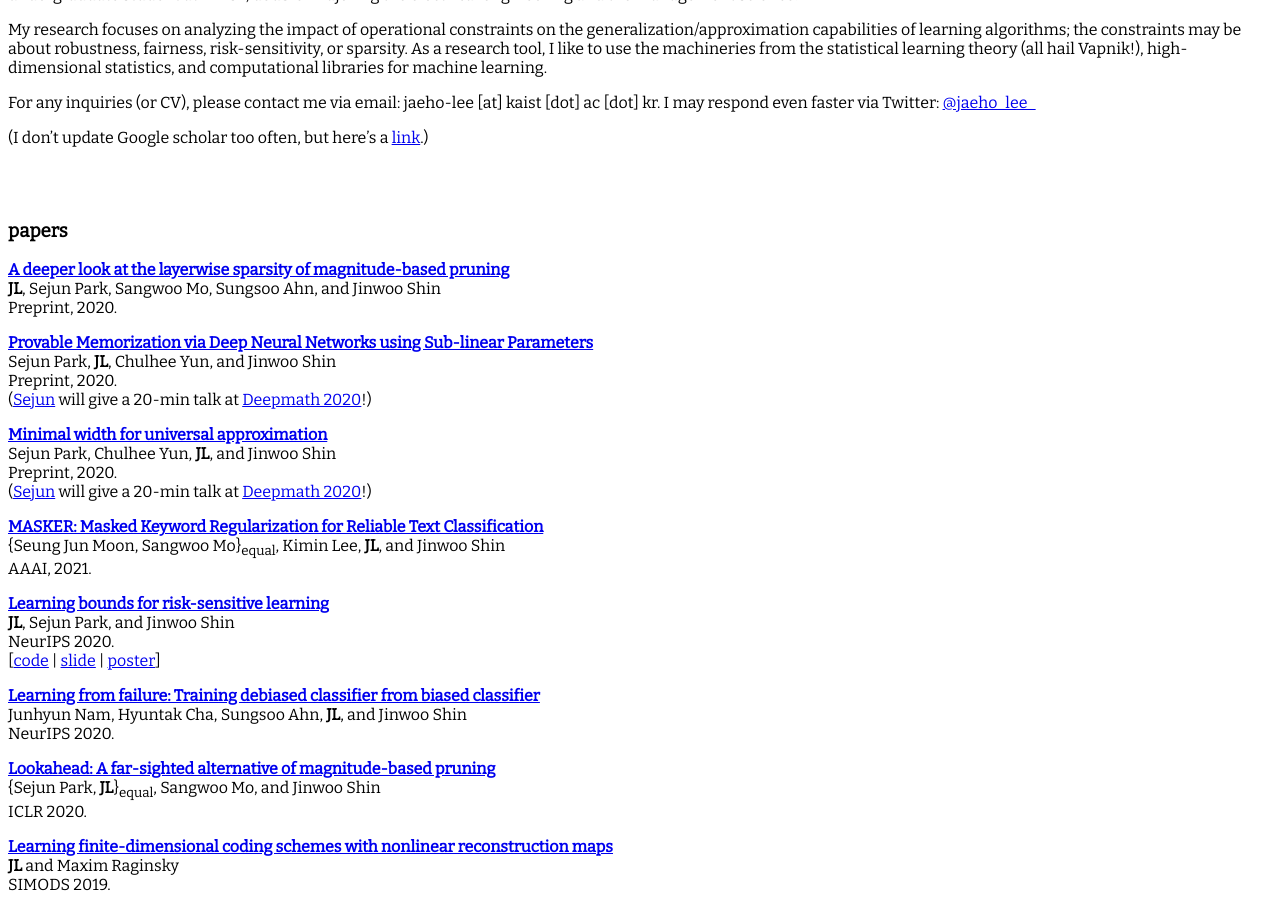
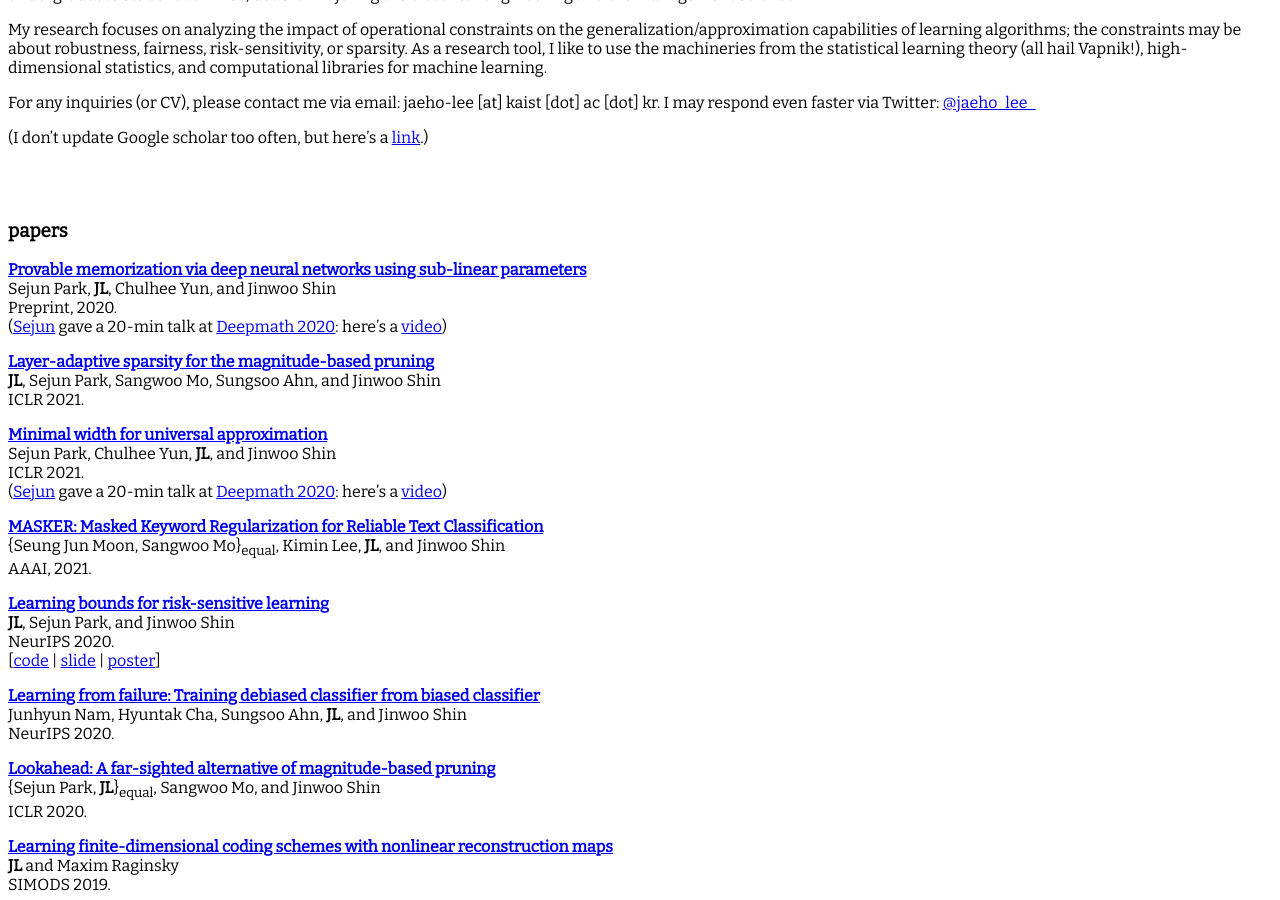
Before and after one commit to jaeho-lee/jaeho-lee.github.io, a Jekyll site: the page built from index.md, in a window 1280 px wide and 900 px high, scrolled down 397 px. Built offline with Jekyll 4.4.1, drawn with Linux system fonts in a browser that asks for light colours.

Commit message:
Update index.md

```diff
--- a/index.md
+++ b/index.md
@@ -26,19 +26,19 @@ For any inquiries (or CV), please contact me via email: jaeho-lee [at] kaist [do
 * B.S. in EE+MS@KAIST with *summa cum laude*, February 2013 (advisor: [Yung Yi](http://lanada.kaist.ac.kr/~yi/))
 -->
 ### papers
-**[A deeper look at the layerwise sparsity of magnitude-based pruning](https://arxiv.org/abs/2010.07611)**
-**JL**, Sejun Park, Sangwoo Mo, Sungsoo Ahn, and Jinwoo Shin
-Preprint, 2020.
-
-**[Provable Memorization via Deep Neural Networks using Sub-linear Parameters](https://arxiv.org/abs/2010.13363)**
+**[Provable memorization via deep neural networks using sub-linear parameters](https://arxiv.org/abs/2010.13363)**
 Sejun Park, **JL**, Chulhee Yun, and Jinwoo Shin
 Preprint, 2020.
-([Sejun](https://sites.google.com/site/sejunparksite/) will give a 20-min talk at [Deepmath 2020](https://deepmath-conference.com)!)
+([Sejun](https://sites.google.com/site/sejunparksite/) gave a 20-min talk at [Deepmath 2020](https://deepmath-conference.com): here's a [video](https://www.youtube.com/watch?v=NHCfKFz3IeU))
+
+**[Layer-adaptive sparsity for the magnitude-based pruning](https://arxiv.org/abs/2010.07611)**
+**JL**, Sejun Park, Sangwoo Mo, Sungsoo Ahn, and Jinwoo Shin
+ICLR 2021.
 
 **[Minimal width for universal approximation](https://arxiv.org/abs/2006.08859)**
 Sejun Park, Chulhee Yun, **JL**, and Jinwoo Shin
-Preprint, 2020.
-([Sejun](https://sites.google.com/site/sejunparksite/) will give a 20-min talk at [Deepmath 2020](https://deepmath-conference.com)!)
+ICLR 2021.
+([Sejun](https://sites.google.com/site/sejunparksite/) gave a 20-min talk at [Deepmath 2020](https://deepmath-conference.com): here's a [video](https://www.youtube.com/watch?v=NHCfKFz3IeU))
 
 **[MASKER: Masked Keyword Regularization for Reliable Text Classification](https://arxiv.org/abs/2012.09392)**
 {Seung Jun Moon, Sangwoo Mo}<sub>equal</sub>, Kimin Lee, **JL**, and Jinwoo Shin
```
